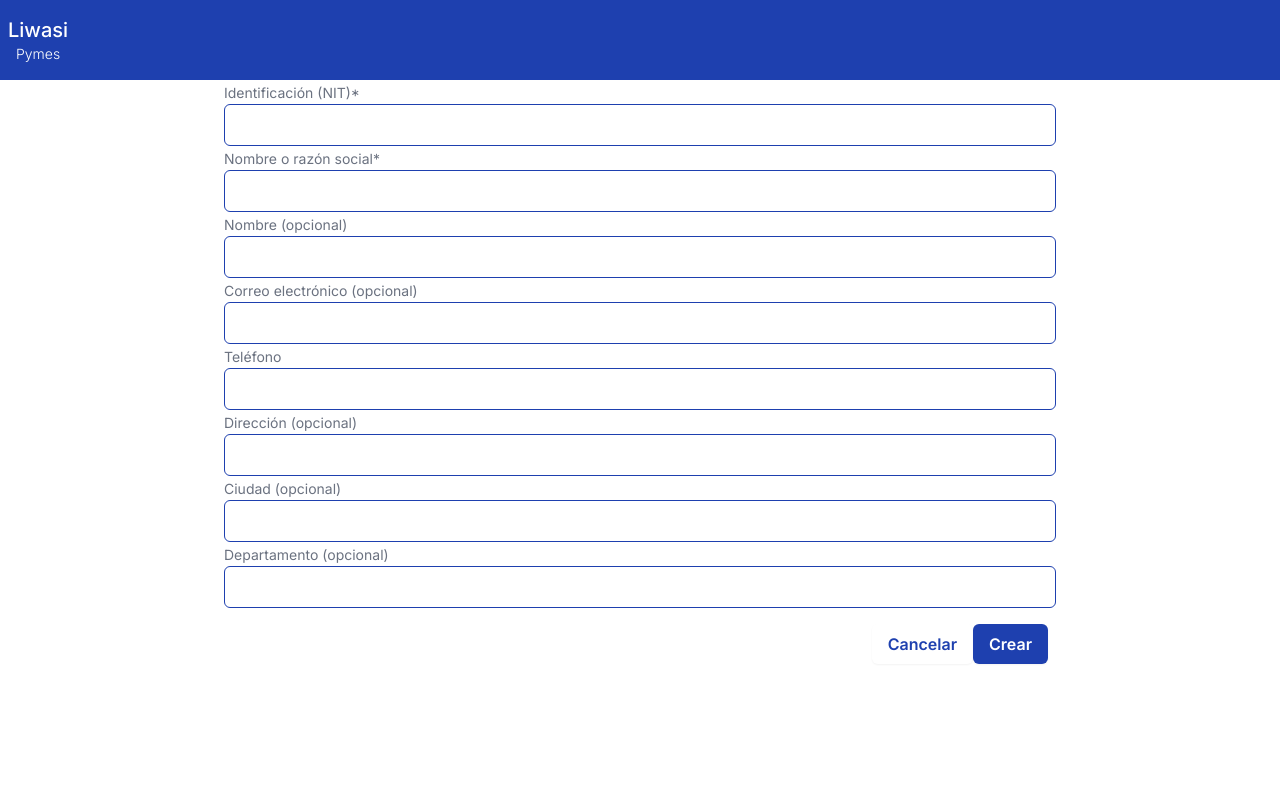
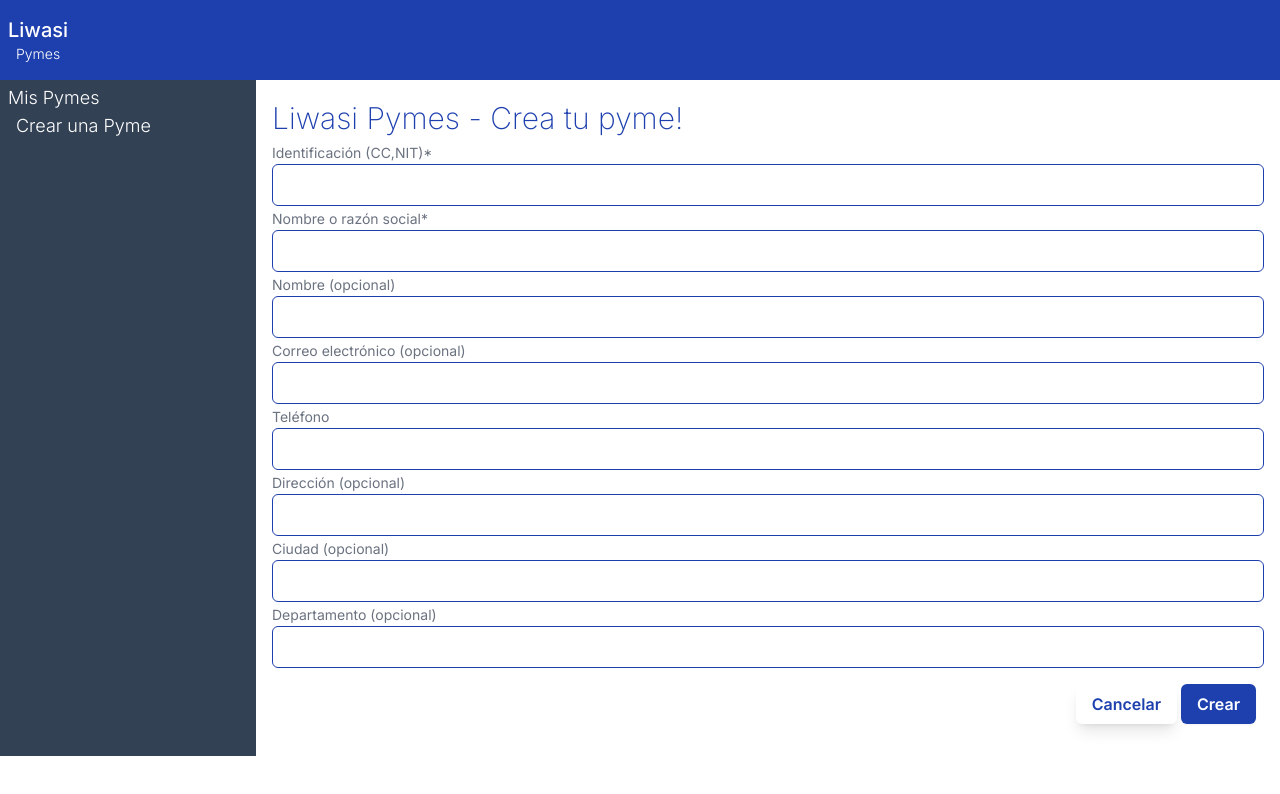
Before and after one commit to liwaisi-tech/liwasi-smb, a Next.js app in the folder frontend/liwasi-smb-app/: page /business/new in a window 1280 px wide. Shown: the top 794 px of the page. Built offline with nearby package versions, Linux system fonts and the light colour scheme.

Commit message:
:construction: Se inicia desarrollo de panel lateral.

```diff
--- a/frontend/liwasi-smb-app/src/app/business/loading.tsx
+++ b/frontend/liwasi-smb-app/src/app/business/loading.tsx
@@ -2,7 +2,11 @@
 
 function LoadingBusinessPage() {
   return (
-    <LargeTitle title={`Cargando información de pyme...`} />
+    <div className="w-full flex justify-center p-4">
+      <LargeTitle
+        className="w-full md:w-3/4 justify-center flex"
+        title={`Cargando información de pyme...`} />
+    </div>
   )
 }
 
--- a/frontend/liwasi-smb-app/src/app/business/new/page.tsx
+++ b/frontend/liwasi-smb-app/src/app/business/new/page.tsx
@@ -1,6 +1,7 @@
 "use client"
 import FormButtons from "@/components/FormButtons"
 import InputLabel from "@/components/InputLabel"
+import LargeTitle from "@/components/LargeTitle"
 import { useRouter } from "next/navigation"
 import { FormEvent, useEffect, useState } from "react"
 
@@ -95,12 +96,19 @@
         console.log(data)
     }
     return (
-        <div className="w-full flex justify-center px-4">
-            <div className="w-full flex md:w-2/3">
+        <div className="w-full flex justify-center p-4">
             <form onSubmit={onSubmitHandler} className="w-full">
+                <div className="w-full">
+                    {
+                        params.businessId ?
+                            <LargeTitle title={`Liwasi Pymes - Editando tu pyme ${params.businessId}`} />
+                            :
+                            <LargeTitle title="Liwasi Pymes - Crea tu pyme!" />
+                    }
+                </div>
                 <InputLabel
                     id="id"
-                        label="Identificación (NIT)*"
+                    label="Identificación (CC,NIT)*"
                     type="text"
                     onChange={(e) => setBusinessId(e.target.value)}
                     value={businessId} />
@@ -151,7 +159,6 @@
                 />
             </form>
         </div>
-        </div>
     )
 }
 
--- a/frontend/liwasi-smb-app/src/app/business/page.tsx
+++ b/frontend/liwasi-smb-app/src/app/business/page.tsx
@@ -1,18 +1,29 @@
+"use client"
+import LargeTitle from "@/components/LargeTitle"
+import PanelMenu from "@/components/PanelMenu"
 import RoundedCard from "@/components/RoundedCard"
-
-async function loadBusinesses(): Promise<Array<Business>> {
-    const response = await fetch("http://localhost:3000/api/business", { next: { revalidate: 0 } })
-    return await response.json()
-}
-
-
+import { useEffect, useState } from "react"
 
 async function BusinessesPage() {
-    const businesses = await loadBusinesses()
+    const empty : Business[] = []
+    const [businesses, setBusinesses] = useState(empty)
+    useEffect(() => {
+        fetch(`/api/business/`)
+            .then(res => res.json())
+            .then(data => {
+                setBusinesses(data)
+            })
+            .catch(err => {
+                console.log(err)
+            })
+    }, [])
     console.log(businesses)
     return (
         <div className="w-full flex justify-center p-4">
-            <div className="w-full md:w-3/4 flex flex-wrap justify-center">
+            <div className="w-full flex flex-wrap justify-center">
+                <div className="w-full">
+                    <LargeTitle title="Liwasi Pymes - Administra y gestiona tus emprendimientos." />
+                </div>
                 {
                     businesses.map((business) => {
                         return (
--- a/frontend/liwasi-smb-app/src/app/business/view/[businessId]/page.tsx
+++ b/frontend/liwasi-smb-app/src/app/business/view/[businessId]/page.tsx
@@ -35,14 +35,19 @@
     }
   }, [])
   return (
-    <section className="w-full flex justify-center">
-      <div className="w-full md:w-2/3 ">
-        <LargeTitle title={fullName} />
-        <p className="py-1 font-extralight text-3xl text-primary-blue-dark"
+    <main className="w-full flex justify-center">
+      <div className="w-full flex flex-col justify-center p-4">
+        <h3 className="font-extralight text-primary-blue-dark text-3xl md:text-4xl">
+          {fullName}
+        </h3>
+        <p className="py-1 font-semibold text-sm md:text-base text-primary-blue-dark"
         >
           {businessId}
         </p>
-        <p className="pe-1 text-lg font-light text-primary-blue-dark">{name}</p>
+        <div className="w-full">
+          <hr className="mx-8 bg-slate-300 mb-2" />
+        </div>
+        <p className="pe-1 text-lg font-light text-primary-blue-dark">Nombre comercial: {name}</p>
         <div className="w-full flex items-start">
           <FcCellPhone size={32} />
           <p className="text-lg font-light text-primary-blue-dark">{phone}</p>
@@ -63,7 +68,7 @@
 
         </div>
       </div>
-    </section>
+    </main>
   )
 }
 
--- a/frontend/liwasi-smb-app/src/app/layout.tsx
+++ b/frontend/liwasi-smb-app/src/app/layout.tsx
@@ -2,6 +2,8 @@
 import './globals.css'
 import type { Metadata } from 'next'
 import { Inter } from 'next/font/google'
+import Link from 'next/link'
+import PanelMenu from '@/components/PanelMenu'
 
 const inter = Inter({ subsets: ['latin'] })
 
@@ -19,7 +21,14 @@
     <html lang="en">
       <body className={inter.className}>
         <NavBar />
-        {children}
+        <div className="w-full flex">
+          <PanelMenu />
+          <div className="w-full md:w-4/5">
+            {children}
+          </div>
+        </div>
+
+
       </body>
     </html>
   )
--- a/frontend/liwasi-smb-app/src/app/page.tsx
+++ b/frontend/liwasi-smb-app/src/app/page.tsx
@@ -1,26 +1,35 @@
 import LargeTitle from '@/components/LargeTitle'
 import NavBar from '@/components/NavBar'
+import PanelMenu from '@/components/PanelMenu'
 import RoundedBgButton from '@/components/RoundedBgButton'
 import RoundedCard from '@/components/RoundedCard'
 import Link from 'next/link'
 
 export default function Home() {
+  // return (
+  //   <main className="flex w-full justify-center">
+  //     <PanelMenu />
+  //     <div className="w-full md:w-3/4">
+  //       <LargeTitle title="Mis Pymes" className="px-4" />
+  //       <div className="w-full flex justify-between items-center">
+  //         <Link
+  //           href="/business"
+  //         >
+  //           <RoundedBgButton text="Ver mis pymes" />
+  //         </Link>
+
+  //         <Link
+  //           href="/business/new"
+  //         >
+  //           <RoundedBgButton text="Crear una pyme" />
+  //         </Link>
+  //       </div>
+  //     </div>
+  //   </main>
+  // )
   return (
-    <section className="flex flex-col w-3/4 justify-center">
-      <LargeTitle title="Mis Pymes" className="px-4" />
-      <div className="w-full flex justify-between items-center">
-      <Link
-        href="/business"
-      >
-        <RoundedBgButton text="Ver mis pymes" />
-      </Link>
-
-      <Link
-        href="/business/new"
-      >
-        <RoundedBgButton text="Crear una pyme" />
-      </Link>
-      </div>
-    </section>
+    <main className="flex w-full">
+      <LargeTitle title="Liwasi Pymes - Panel de administración" className="w-full px-4 pt-2" />
+    </main>
   )
 }
--- /dev/null
+++ b/frontend/liwasi-smb-app/src/components/PanelMenu.tsx
@@ -0,0 +1,30 @@
+import Link from "next/link"
+
+function PanelMenu() {
+    return (
+        <div className="hidden md:flex md:w-1/5 md:h-auto bg-slate-700">
+            <ul className="w-full px-2 pt-1 text-white font-light text-lg">
+                <li>
+                    <div className="w-full">
+                        <Link
+                            className="hover:z-20 hover:shadow-sm hover:font-normal hover:cursor-pointer"
+                            href="/business">
+                            Mis Pymes
+                        </Link>
+                    </div>
+                </li>
+                <li>
+                    <ul>
+                        <li><Link
+                            className="px-2 hover:z-20 hover:shadow-sm hover:font-normal"
+                            href="/business/new">
+                            Crear una Pyme
+                        </Link></li>
+                    </ul>
+                </li>
+            </ul>
+        </div>
+    )
+}
+
+export default PanelMenu
--- a/frontend/liwasi-smb-app/src/components/RoundedBgButton.tsx
+++ b/frontend/liwasi-smb-app/src/components/RoundedBgButton.tsx
@@ -17,7 +17,7 @@
     <button
       onClick={props.onClick}
       type={props.type}
-      className={`${bgTextColor} px-4 py-2 rounded-md shadow-sm font-semibold`}>
+      className={`${bgTextColor} px-4 py-2 ml-1 rounded-md shadow-sm font-semibold`}>
       {props.text}
     </button>
   )
--- a/frontend/liwasi-smb-app/src/components/SingleButton.tsx
+++ b/frontend/liwasi-smb-app/src/components/SingleButton.tsx
@@ -9,7 +9,7 @@
     <button
       onClick={props.onClick}
       type={props.type}
-      className={`${props.textColor ? props.textColor : "text-primary-blue-dark"} px-4 py-2 rounded-md shadow-sm font-semibold`}>
+      className={`${props.textColor ? props.textColor : "text-primary-blue-dark"} px-4 py-2 rounded-md shadow-lg ml-1 font-semibold`}>
       {props.text}
     </button>
   )
```
Lines whose indentation alone changed are shown as unchanged.
